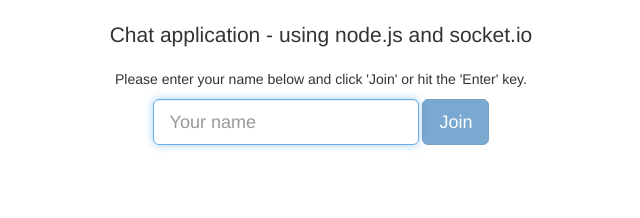
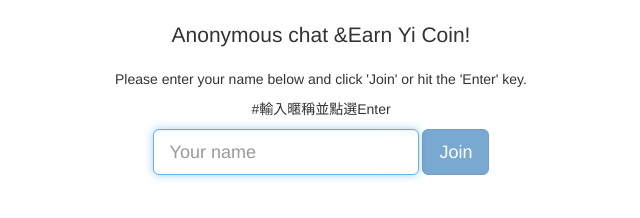
Before and after one commit to EasonWang01/Advance-chat, a website: page public/index.html in a window 1280 px wide. Shown: the whole page, without its empty margins (319-959 px from the left). Drawn offline with nearby package versions, Linux system fonts and the light colour scheme; no server answers.

Commit message:
fix package.json

```diff
--- a/package.json
+++ b/package.json
@@ -14,6 +14,6 @@
   "scripts": {
   },
   "repository": {
-    "type": "git",
-  },
+    "type": "git"
+  }
 }
--- a/public/index.html
+++ b/public/index.html
@@ -1,7 +1,7 @@
 <!DOCTYPE html>
 <html lang="en">
 <head>
-  <title>Chat 2.0</title>
+  <title>Yi Chat 2.0</title>
   <link rel="stylesheet" type="text/css" href="https://maxcdn.bootstrapcdn.com/bootstrap/3.3.6/css/bootstrap.min.css">
   <link rel="stylesheet" href="https://maxcdn.bootstrapcdn.com/font-awesome/4.6.3/css/font-awesome.min.css">
   <link rel="stylesheet" href="css/flags.css">
@@ -11,8 +11,9 @@
   <div class="main col-md-6 col-md-offset-3">
     <div class="alert alert-danger" id="errors"></div>
     <div id="login-screen">
-      <p class="lead">Chat application - using node.js and socket.io</p>
+      <p class="lead">Anonymous chat &Earn Yi Coin!</p>
       <p>Please enter your name below and click 'Join' or hit the 'Enter' key.</p>
+      <p>#輸入暱稱並點選Enter</p>
         <form class="form-inline" id="nameForm">
           <div class="form-group">
             <input type="text" class="form-control input-lg" placeholder="Your name" id="name">
```
Also changed, not shown: 1 other file.
